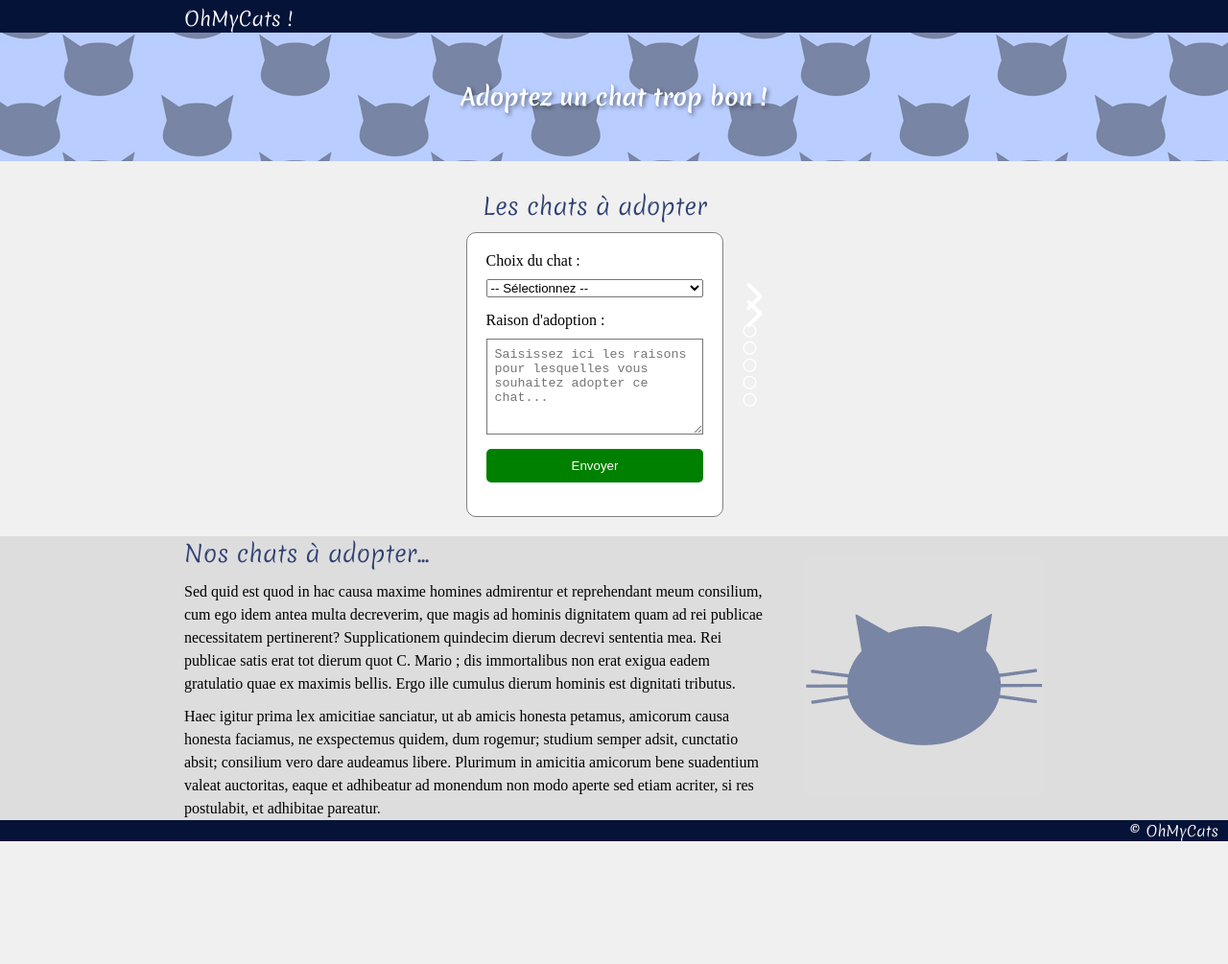
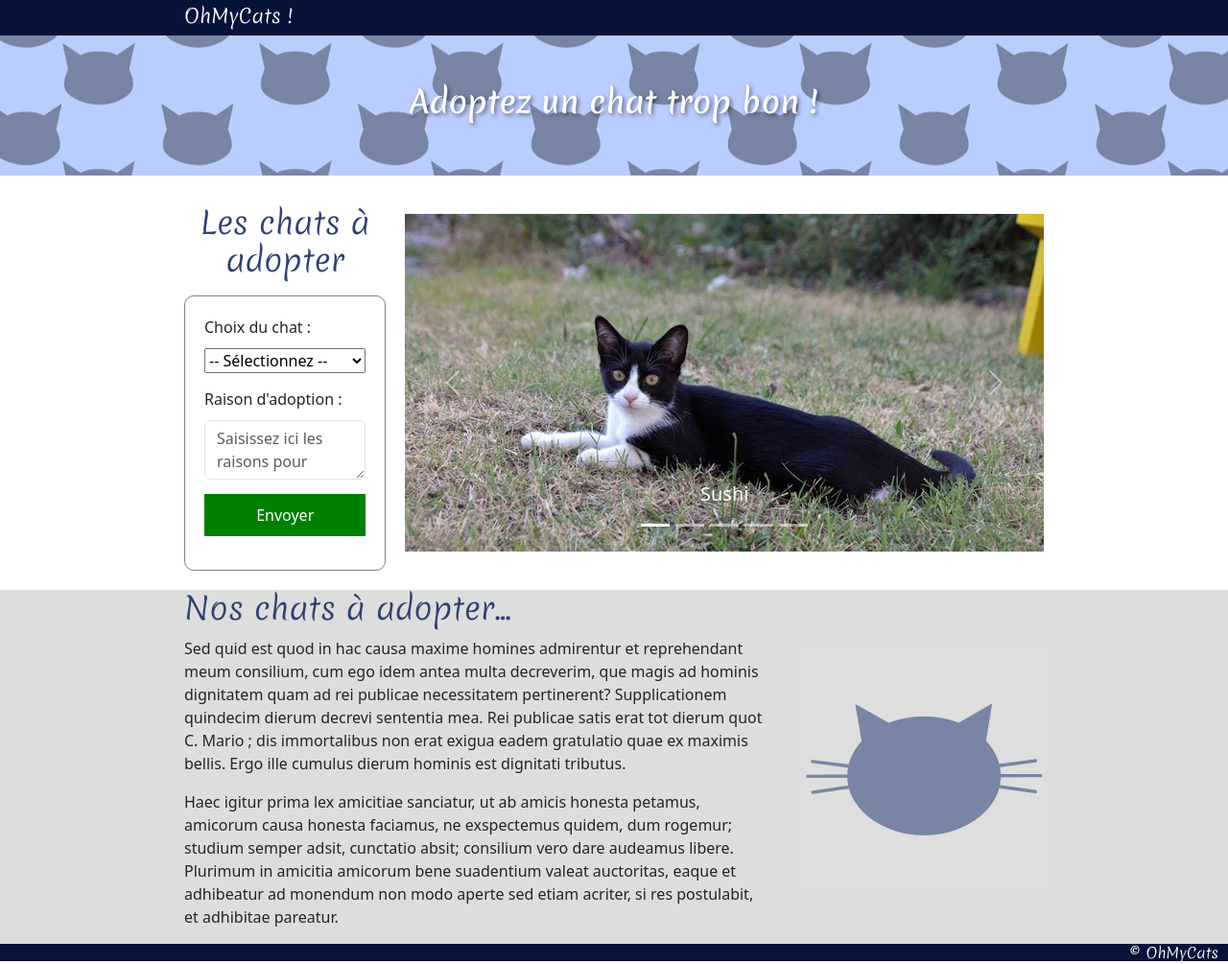
Before and after one commit to Swonath/adoption_chat, a plain HTML site: page index.html in a window 1280 px wide. Shown: the whole page at 96% size. Before the commit the page ends 877 px from the top, so only its background shows below. Drawn offline with nearby package versions, Linux system fonts and the light colour scheme.

Commit message:
Update index.html

```diff
--- a/index.html
+++ b/index.html
@@ -7,6 +7,7 @@
     <link rel="preconnect" href="https://fonts.googleapis.com">
     <link rel="preconnect" href="https://fonts.gstatic.com" crossorigin>
     <link href="https://fonts.googleapis.com/css2?family=Cormorant:ital,wght@0,300..700;1,300..700&family=Merienda:wght@300..900&family=Roboto:wght@300&display=swap" rel="stylesheet">
+    <link href="https://cdn.jsdelivr.net/npm/bootstrap@5.3.3/dist/css/bootstrap.min.css" rel="stylesheet" integrity="sha384-QWTKZyjpPEjISv5WaRU9OFeRpok6YctnYmDr5pNlyT2bRjXh0JMhjY6hW+ALEwIH" crossorigin="anonymous">
     <title>OhMyCats !</title>
 </head>
 <body>
@@ -29,7 +30,8 @@
                                     <option value="">-- Sélectionnez --</option>
                                     <option value="sushi">Sushi</option>
                                     <option value="maki">Maki</option>
-                                    <option value="sashimi_Yakitori">Sashimi Yakitori</option>
+                                    <option value="sashimi_Yakitori">Sashimi</option>
+                                    <option value="sashimi_Yakitori">Yakitori</option>
                                     <option value="onigri">Onigri</option>
                                 </select>
                             </div>
@@ -43,18 +45,55 @@
                         </form>
                     </div>
                 </div>
-                    <div class="carrousel">
-                        <div class="container"></div>
-                        <p class="bouton position d"><i class="fa-solid fa-chevron-right fa-2xl" style="color: white;"></i></p>
-                        <p class="bouton position g"><i class="fa-solid fa-chevron-right fa-2xl" style="color: white;"></i></p>
-                        <div class="cercle-carrousel">
-                        <p class="nb-img nba"><i class="fa-regular fa-circle fa-sm" style="color: white;"></i></p>
-                        <p class="nb-img nbb"><i class="fa-regular fa-circle fa-sm" style="color: white;"></i></p>
-                        <p class="nb-img nbc"><i class="fa-regular fa-circle fa-sm" style="color: white;"></i></p>
-                        <p class="nb-img nbd"><i class="fa-regular fa-circle fa-sm" style="color: white;"></i></p>
-                        <p class="nb-img nbe"><i class="fa-regular fa-circle fa-sm" style="color: white;"></i></p>
+                <div id="carouselExampleCaptions" class="carousel slide">
+                    <div class="carousel-indicators">
+                      <button type="button" data-bs-target="#carouselExampleCaptions" data-bs-slide-to="0" class="active" aria-current="true" aria-label="Slide 1"></button>
+                      <button type="button" data-bs-target="#carouselExampleCaptions" data-bs-slide-to="1" aria-label="Slide 2"></button>
+                      <button type="button" data-bs-target="#carouselExampleCaptions" data-bs-slide-to="2" aria-label="Slide 3"></button>
+                      <button type="button" data-bs-target="#carouselExampleCaptions" data-bs-slide-to="3" aria-label="Slide 4"></button>
+                      <button type="button" data-bs-target="#carouselExampleCaptions" data-bs-slide-to="4" aria-label="Slide 5"></button>
+                    </div>
+                    <div class="carousel-inner">
+                      <div class="carousel-item active">
+                        <img src="./img/chat1.jpg" class="d-block w-100" alt="chat1">
+                        <div class="carousel-caption d-md-block">
+                          <h5>Sushi</h5>
                         </div>
+                      </div>
+                      <div class="carousel-item">
+                        <img src="./img/chat2.jpg" class="d-block w-100" alt="chat2">
+                        <div class="carousel-caption d-md-block">
+                          <h5>Maki</h5>
+                        </div>
+                      </div>
+                      <div class="carousel-item">
+                        <img src="./img/chat3.jpg" class="d-block w-100" alt="chat3">
+                        <div class="carousel-caption d-md-block">
+                          <h5>Sashimi</h5>
+                        </div>
+                      </div>
+                      <div class="carousel-item">
+                        <img src="./img/chat4.jpg" class="d-block w-100" alt="chat4">
+                        <div class="carousel-caption d-md-block">
+                          <h5>Yakitori</h5>
+                        </div>
+                      </div>
+                      <div class="carousel-item">
+                        <img src="./img/chat5.jpg" class="d-block w-100" alt="chat5">
+                        <div class="carousel-caption d-md-block">
+                          <h5>Onigri</h5>
+                        </div>
+                      </div>
                     </div>
+                    <button class="carousel-control-prev" type="button" data-bs-target="#carouselExampleCaptions" data-bs-slide="prev">
+                      <span class="carousel-control-prev-icon" aria-hidden="true"></span>
+                      <span class="visually-hidden">Previous</span>
+                    </button>
+                    <button class="carousel-control-next" type="button" data-bs-target="#carouselExampleCaptions" data-bs-slide="next">
+                      <span class="carousel-control-next-icon" aria-hidden="true"></span>
+                      <span class="visually-hidden">Next</span>
+                    </button>
+                  </div>
                 </div>
         </div>
 
@@ -76,6 +115,7 @@
     </footer>
 
 <script src="https://kit.fontawesome.com/78d2cda858.js" crossorigin="anonymous"></script>
+<script src="https://cdn.jsdelivr.net/npm/bootstrap@5.3.3/dist/js/bootstrap.bundle.min.js" integrity="sha384-YvpcrYf0tY3lHB60NNkmXc5s9fDVZLESaAA55NDzOxhy9GkcIdslK1eN7N6jIeHz" crossorigin="anonymous"></script>
 <script src="./script.js"></script>
 </body>
 </html>
```
